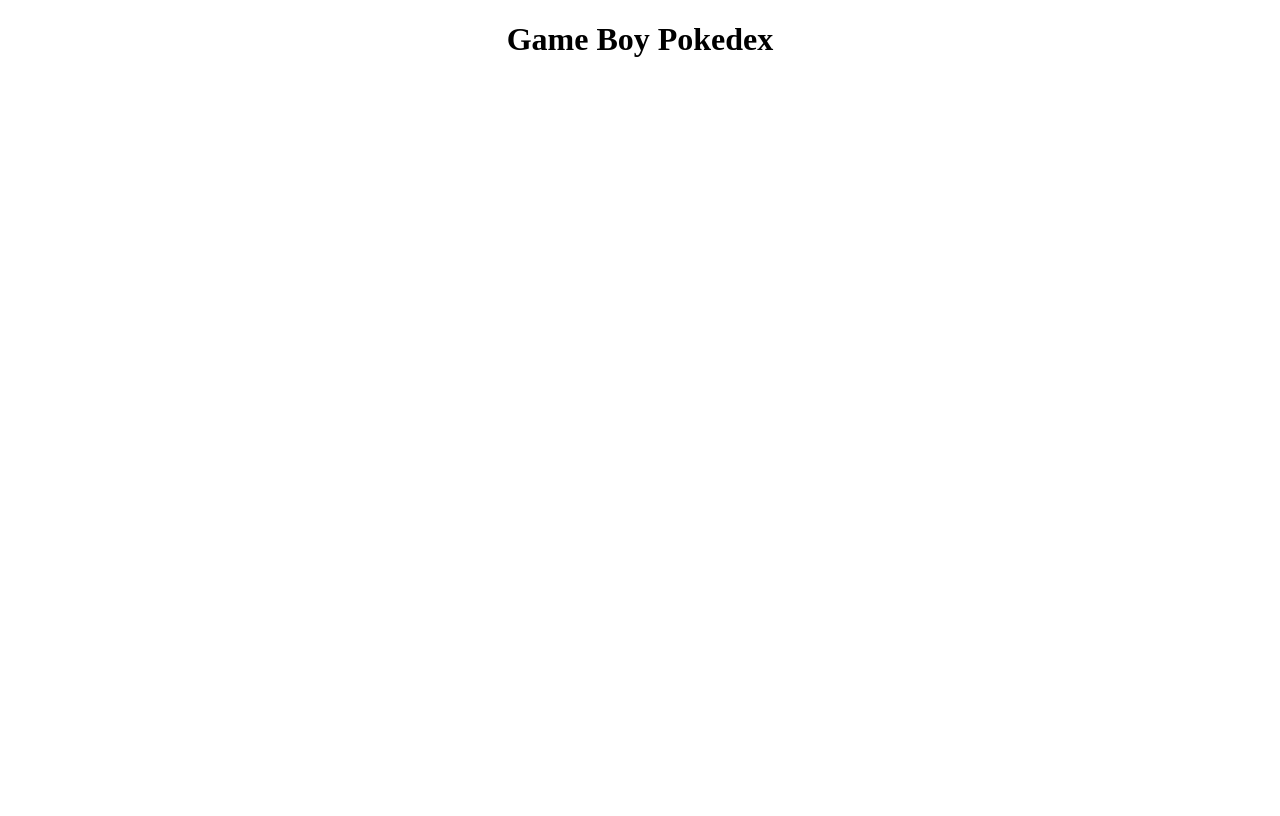
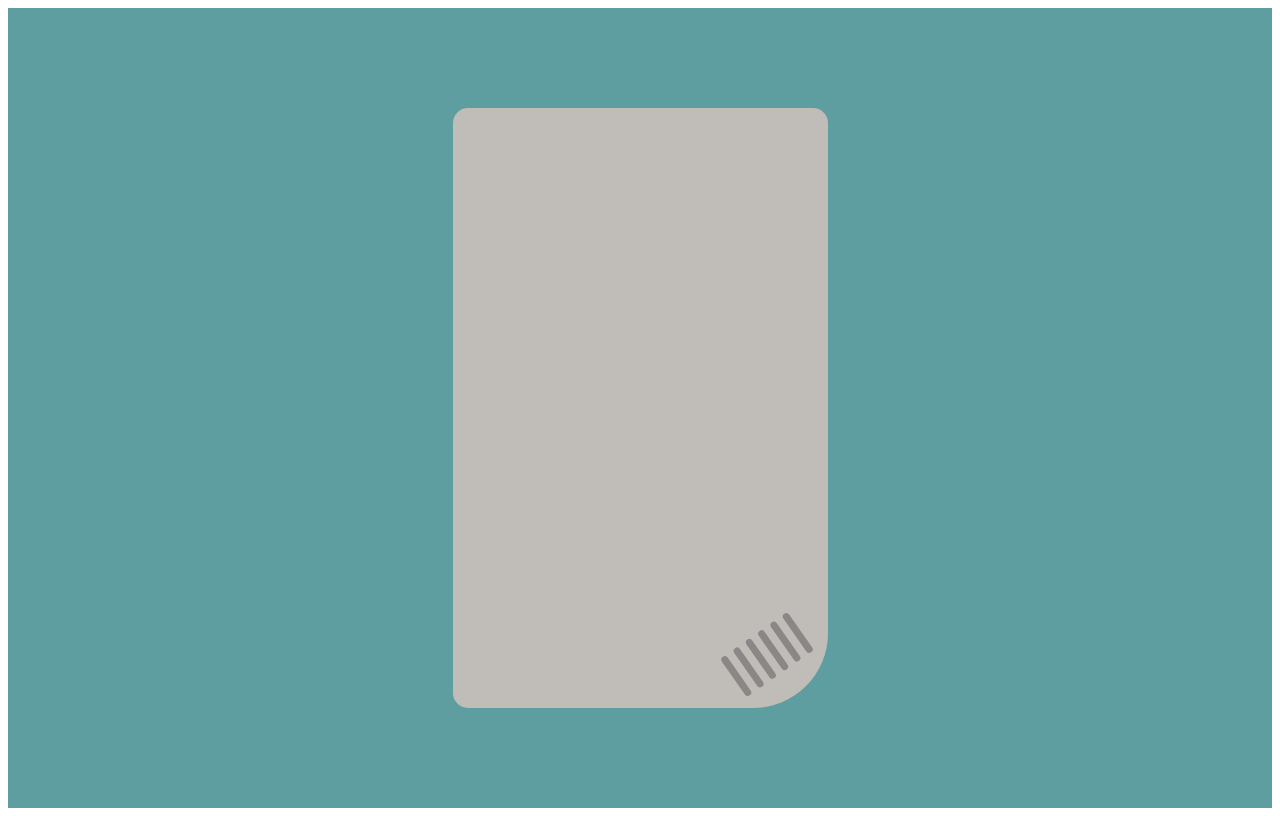
Before and after one commit to rarysson/GameBoy-Pokedex, a Vue app: page / in a window 1280 px wide. Built offline with nearby package versions, Linux system fonts and the light colour scheme; the HTML template or start-up script is replaced by a standard one.

Commit message:
Adicionado ventilação do gameboy

```diff
--- a/src/App.vue
+++ b/src/App.vue
@@ -1,17 +1,32 @@
 <template>
   <div id="app">
-    <game-boy />
+    <game-boy>
+      <vent-effect />
+    </game-boy>
   </div>
 </template>
 
 <script>
-import GameBoy from "./components/GameBoy.vue";
+import GameBoy from "./components/GameBoy";
+import VentEffect from "./components/VentEffect";
 
 export default {
   name: "App",
 
   components: {
-    GameBoy
+    GameBoy,
+    VentEffect
   }
 };
 </script>
+
+<style scoped>
+@import url("./styles/reset.css");
+
+#app {
+  height: 100vh;
+  display: grid;
+  place-items: center;
+  background-color: cadetblue;
+}
+</style>
--- a/src/components/GameBoy.vue
+++ b/src/components/GameBoy.vue
@@ -1,5 +1,7 @@
 <template>
-  <h1>Game Boy Pokedex</h1>
+  <div class="gameboy">
+    <slot />
+  </div>
 </template>
 
 <script>
@@ -9,7 +11,12 @@
 </script>
 
 <style scoped>
-h1 {
-  text-align: center;
+.gameboy {
+  position: relative;
+  width: 375px;
+  height: 600px;
+  border-radius: 15px;
+  border-bottom-right-radius: 75px;
+  background-color: #c0bdb8;
 }
 </style>
--- /dev/null
+++ b/src/components/VentEffect.vue
@@ -0,0 +1,54 @@
+<template>
+  <div class="vent-effect">
+    <div class="vent-bar bar-1"></div>
+    <div class="vent-bar bar-2"></div>
+  </div>
+</template>
+
+<script>
+export default {
+  name: "VentEffect"
+};
+</script>
+
+<style scoped>
+.vent-effect {
+  position: absolute;
+  display: flex;
+  bottom: 30px;
+  right: 35px;
+  transform: rotate(-35deg);
+}
+
+.vent-bar {
+  position: relative;
+}
+
+.vent-bar,
+.vent-bar::before,
+.vent-bar::after {
+  width: 7px;
+  height: 47px;
+  border-radius: 10px;
+  background-color: #8a8787;
+}
+
+.vent-bar::before,
+.vent-bar::after {
+  content: "";
+  position: absolute;
+  top: 0;
+}
+
+.vent-bar::before {
+  left: -15px;
+}
+
+.vent-bar::after {
+  right: -15px;
+}
+
+.bar-1 {
+  margin-right: 38px;
+}
+</style>
--- /dev/null
+++ b/src/styles/reset.css
@@ -0,0 +1,11 @@
+*,
+*::before,
+*::after {
+    padding: 0;
+    margin: 0;
+    box-sizing: border-box;
+}
+
+button {
+    cursor: pointer;
+}
```
Also changed, not shown: .eslintrc.js.
